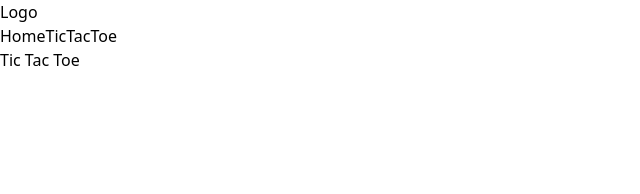
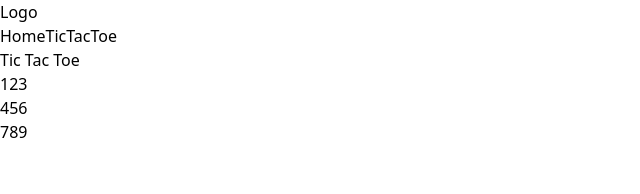
Before and after one commit to OscarStrada/grocerybud, a React (Vite) app: page /tic-tac-toe in a window 1280 px wide. Shown: the top 194 px of the page, without its empty margins (0-640 px from the left). Built offline with nearby package versions, Linux system fonts and the light colour scheme.

Commit message:
refactor: add Board component

```diff
--- a/src/TicTacToe.tsx
+++ b/src/TicTacToe.tsx
@@ -1,12 +1,11 @@
-import { Square } from "./components";
+import Board from "./components/board/Board";
 
 const TicTacToe = () => {
   return (
     <div className="text-center text-5xl">
       <h1 className="font-bold text-blue-500">Tic Tac Toe</h1>
-      <div>
-        <Square />
-      </div>
+
+      <Board />
     </div>
   );
 };
```
